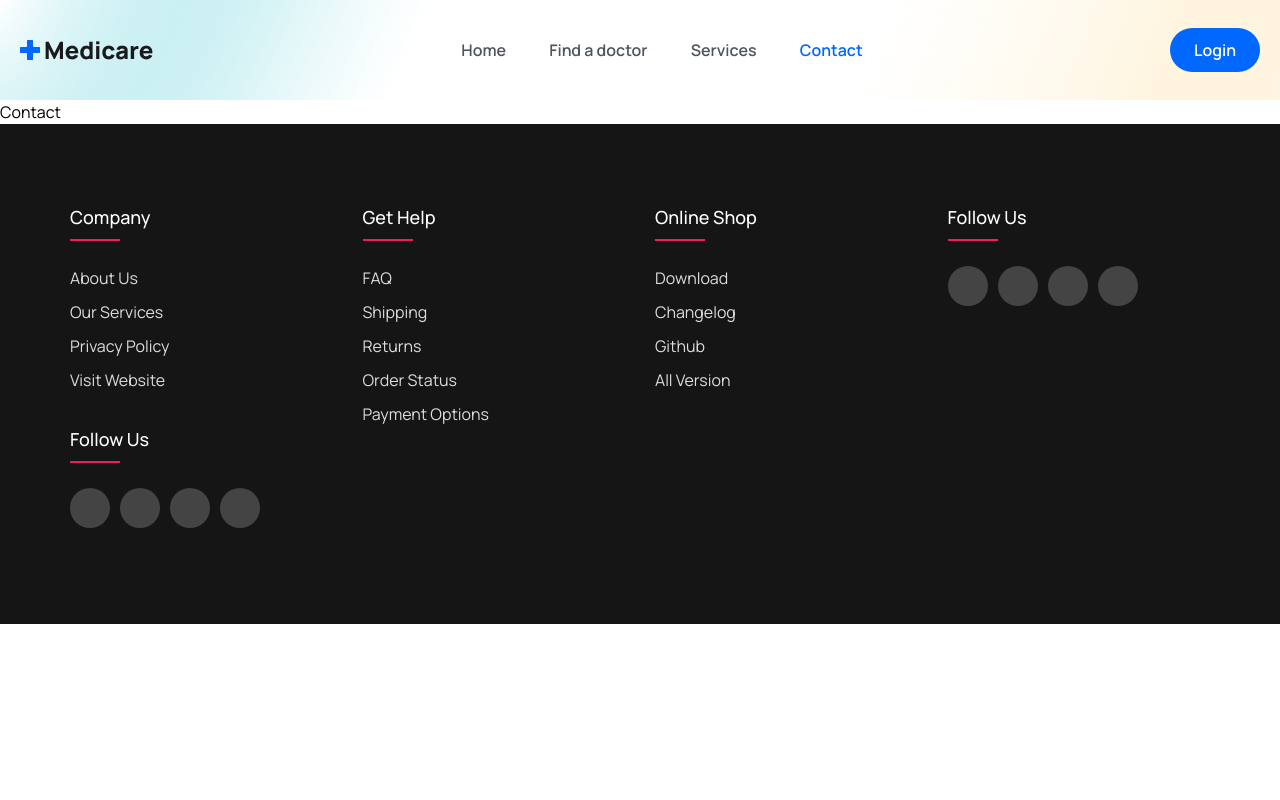
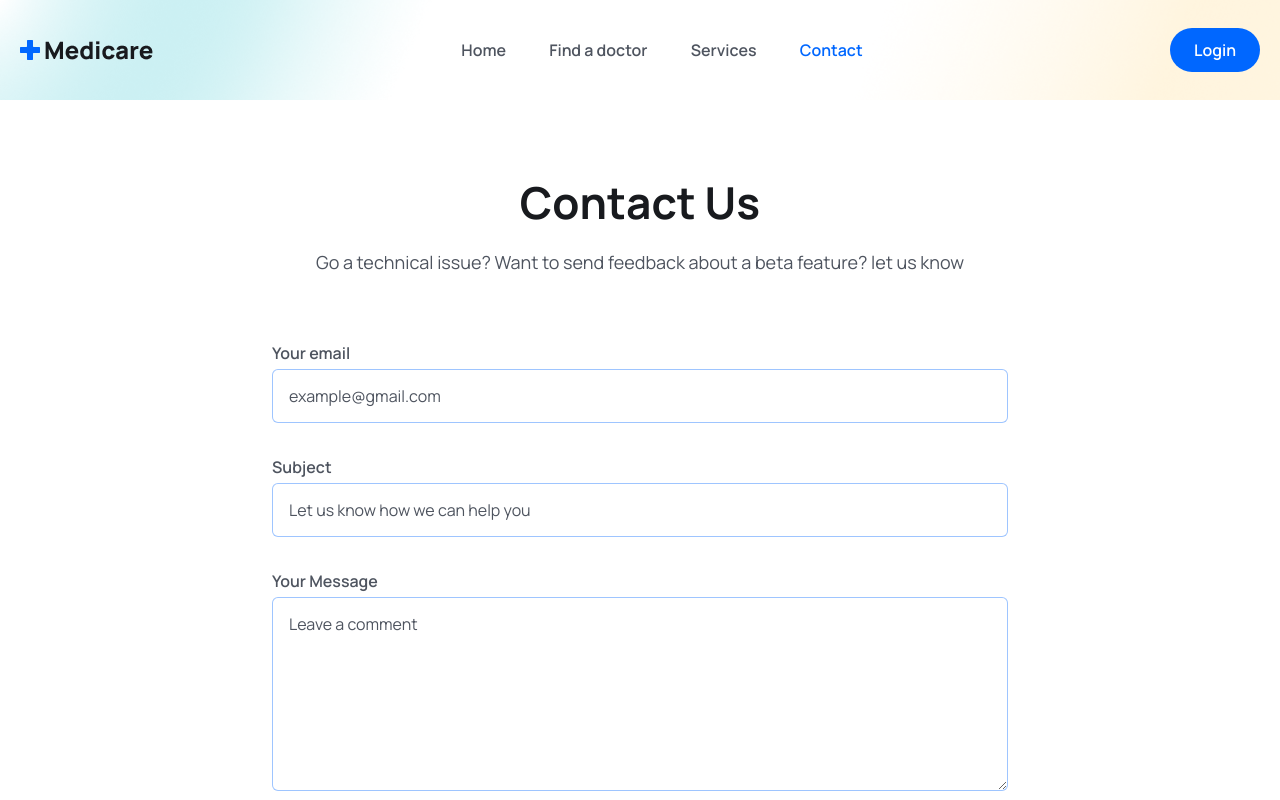
Before and after one commit to SalmanMohammed2001/Docker_Appointement_Frontend, a React (Vite) app: page /contact in a window 1280 px wide. Shown: the top 800 px of the page. Built offline with nearby package versions, Linux system fonts and the light colour scheme.

Commit message:
implementation  Contact us page

```diff
--- a/src/index.css
+++ b/src/index.css
@@ -41,6 +41,12 @@
     .form_input{
         @apply w-full px-4 py-3 border border-solid border-[#0066ff61] focus:outline-none focus:border-primaryColor text-[16px] leading-7 text-headingColor placeholder:text-textColor cursor-pointer rounded-md
     }
+    .form_label{
+        @apply text-textColor font-semibold text-[16px] mb-2
+    }
+    .form_input{
+        @apply w-full px-4 py-3 border border-solid border-[#0066ff61] focus:outline-none focus:border-primaryColor text-[16px] leading-7 text-headingColor placeholder:text-textColor cursor-pointer rounded-md
+    }
 
 }
 @media only screen and(max-width: 1024px) {
--- a/src/pages/Contact.tsx
+++ b/src/pages/Contact.tsx
@@ -1,9 +1,36 @@
+const Contact = () => {
+    return (
+        <section className={"px-4 mx-auto max-w-screen-md  "}>
+            <h2 className={"heading text-center "}>Contact Us</h2>
+            <p className={"text-center mb-8 lg:mb-16 font-light text_para "}>Go a technical issue? Want to send feedback
+                about a beta feature? let us know</p>
 
-const Contact = () => {
-        return(
-            <div>
-                Contact
-            </div>
-        )
+            <form action="" className={"space-y-8"}>
+                <div>
+                    <label htmlFor="" className={"form_label"}>Your email</label>
+                    <input type="email" placeholder={"example@gmail.com"} className={"form_input mt-1"}/>
+                </div>
+
+                <div>
+                    <label htmlFor="" className={"form_label"}>Subject</label>
+                    <input type="email" placeholder={"Let us know how we can help you "} className={"form_input mt-1"}/>
+                </div>
+
+                <div className={"sm:col-span-2"}>
+                    <label htmlFor="message" className={"form_label"}>Your Message</label>
+                    <textarea
+                        id={"message"}
+                        placeholder={"Leave a comment"}
+                        className={"form_input mt-1"}
+                        rows={6}
+                    />
+                </div>
+
+                <button className={"btn rounded sm:w-fit"}>Submit</button>
+
+            </form>
+
+        </section>
+    )
 }
 export default Contact;
```
